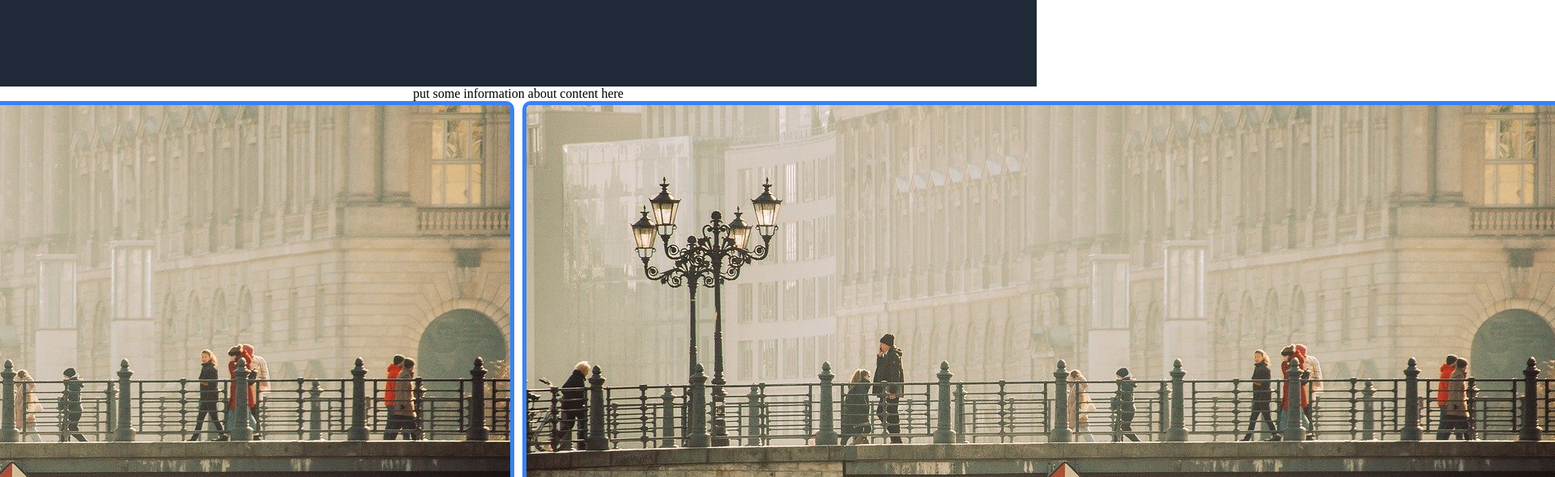
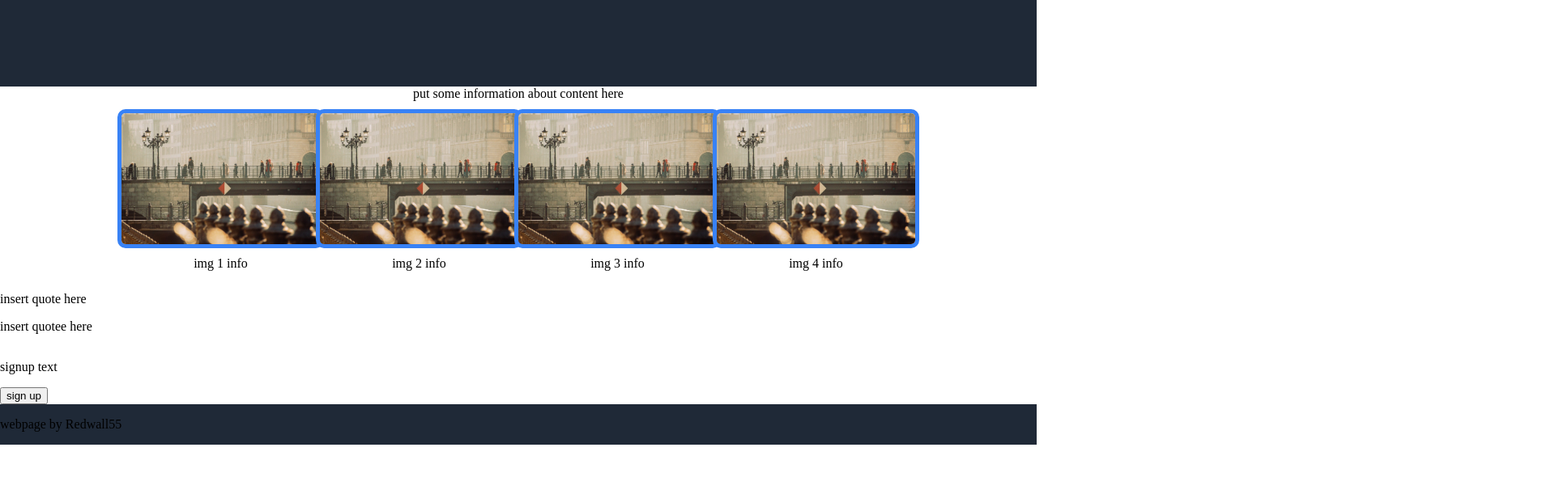
Before and after one commit to Redwall54/Odin-Landing-Page, a plain HTML site: page index.html in a window 1280 px wide. Shown: the part 426-1016 px from the top of the page at 81% size, 1920 px wide, since content can reach past the window. After the commit the page ends 976 px from the top, so only its background shows below. Drawn offline with Linux system fonts and the light colour scheme.

Commit message:
format section 2 content & image
added margins & padding for section 2 images and text

```diff
--- a/style.css
+++ b/style.css
@@ -82,25 +82,26 @@ ul{
 .content{
     display: flex;
     flex-direction: column;
-    justify-content: center;
     align-items: center;
 }
 
 .content-img{
     display: flex;
-    justify-content: space-around;
-    gap: 10px;
+    padding: 10px 150px;
 }
 
 .border{
     border: 5px solid #3882F6;
     border-radius: 10px;
+    margin-bottom: 10px;
+    width: 100%;
+    height: 100%;
+    object-fit: cover;
 }
 
 .img-box{
     display: flex;
     flex-direction: column;
     justify-content: center;
-    gap: 10px;
     align-items: center;
 }
```
